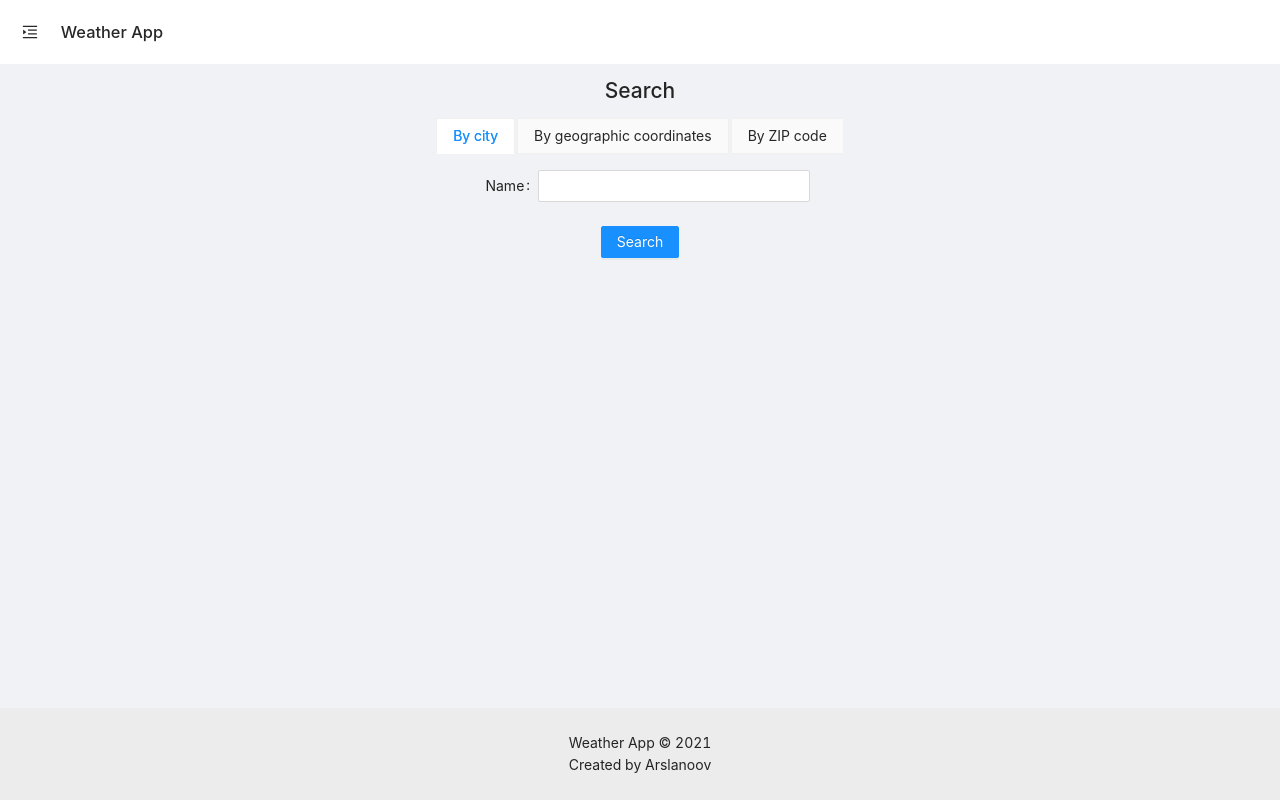
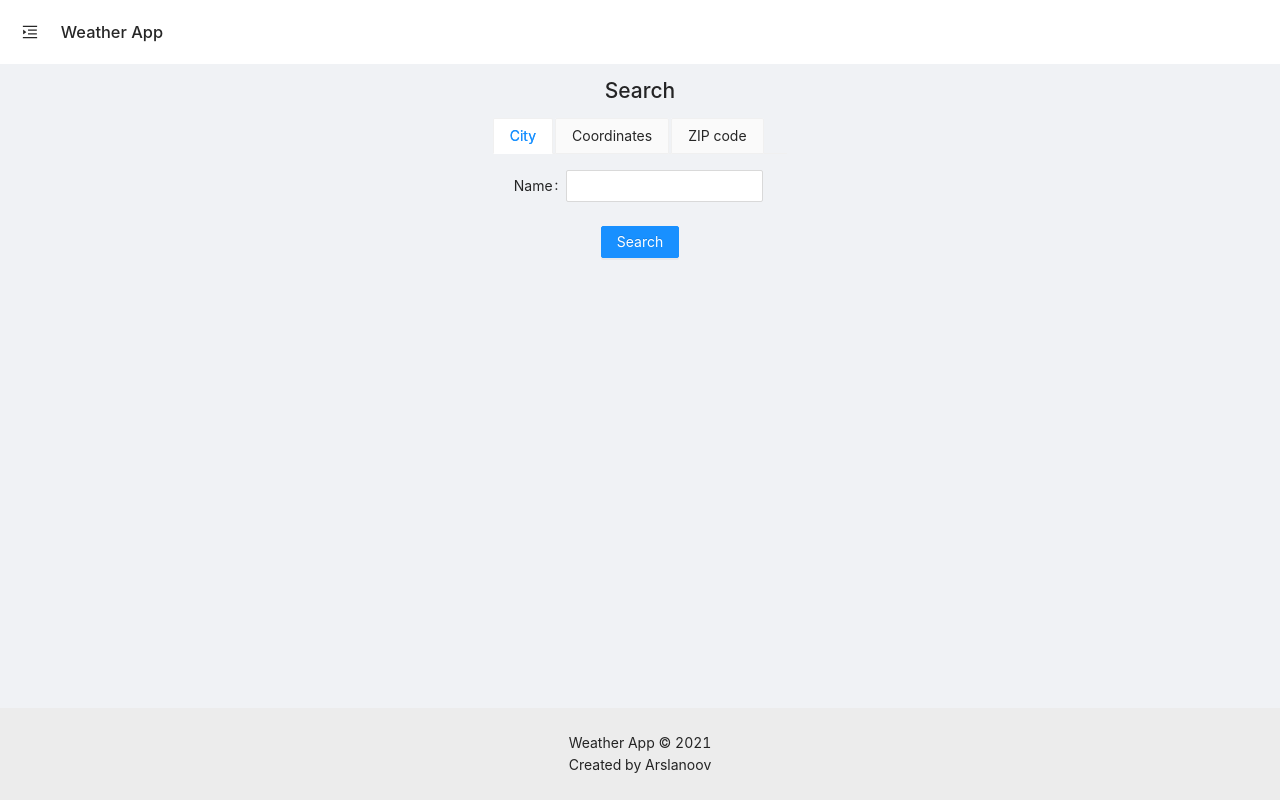
Before and after one commit to Arslanoov/react-weather-app, a React (Create React App) app in the folder app/: page /search in a window 1280 px wide. Built offline with nearby package versions, Linux system fonts and the light colour scheme; no server answers.

Commit message:
fix(app): Fixed adaptivity

```diff
--- a/app/src/weather/components/presentational/forecast/forecast-card-row/index.scss
+++ b/app/src/weather/components/presentational/forecast/forecast-card-row/index.scss
@@ -1,4 +1,5 @@
 @import "assets/styles/abstracts/variables";
+@import "assets/styles/abstracts/mixins";
 
 .forecast-card-row {
   .ant-list-item-main {
@@ -7,12 +8,18 @@
     align-items: center;
   }
 
+  @include breakpoint-to($mobile) {
+    .ant-list-item-extra {
+      margin: 0;
+    }
+  }
+
   &__title {
     font-weight: $bold;
   }
 
   &__temp {
-    margin: 0;
+    margin: 0 1rem 0 0;
     font-size: 1.5rem;
     font-weight: 700;
   }
--- a/app/src/weather/components/presentational/manage-icon/index.scss
+++ b/app/src/weather/components/presentational/manage-icon/index.scss
@@ -1,3 +1,4 @@
+@import "assets/styles/abstracts/variables";
 @import "assets/styles/abstracts/mixins";
 
 .manage-icon {
--- a/app/src/weather/components/presentational/search/city-find-form/CityFindForm.tsx
+++ b/app/src/weather/components/presentational/search/city-find-form/CityFindForm.tsx
@@ -42,7 +42,7 @@ const CityFindForm: React.FC<Props> = ({ onSubmit }) => {
       onFinish={formik.handleSubmit}
     >
       <Tabs onTabClick={(name) => changeTab(name as SearchType)} defaultActiveKey="1" type="card" size="small">
-        <TabPane tab="By city" key="city">
+        <TabPane tab="City" key="city">
           <Form.Item
             label="Name"
             name="cityName"
@@ -57,7 +57,7 @@ const CityFindForm: React.FC<Props> = ({ onSubmit }) => {
             />
           </Form.Item>
         </TabPane>
-        <TabPane tab="By geographic coordinates" key="coordinates">
+        <TabPane tab="Coordinates" key="coordinates">
           <Form.Item
             label="Latitude"
             name="latitude"
@@ -85,7 +85,7 @@ const CityFindForm: React.FC<Props> = ({ onSubmit }) => {
             />
           </Form.Item>
         </TabPane>
-        <TabPane tab="By ZIP code" key="zip">
+        <TabPane tab="ZIP code" key="zip">
           <Form.Item
             label="ZIP code"
             name="zipCode"
--- a/app/src/weather/components/presentational/weather-card-row/WeatherCardRow.tsx
+++ b/app/src/weather/components/presentational/weather-card-row/WeatherCardRow.tsx
@@ -35,7 +35,7 @@ const WeatherCardRow: React.FC<Props> = ({
   withActions = true,
   detailed = false,
 }) => (
-  <Card.Grid className={`weather-card-row ${className}`}>
+  <Card.Grid className={`weather-card-row ${className}`} hoverable={false}>
     {
       canDelete
       && onDelete
--- a/app/src/weather/components/presentational/weather-card-row/index.scss
+++ b/app/src/weather/components/presentational/weather-card-row/index.scss
@@ -28,6 +28,11 @@
     @include breakpoint-to($mobile) {
       font-weight: $bold;
     }
+  }
+
+  &__clouds {
+    display: flex;
+    justify-content: center;
   }
 
   &__temp {
@@ -84,6 +89,17 @@
   &__actions {
     display: flex;
     flex-direction: column;
+
+    @include breakpoint-to($mobile) {
+      position: absolute;
+      top: 3rem;
+      left: 1.45rem;
+    }
+
+    @include breakpoint-to($mobile-sm) {
+      top: 2rem;
+      left: 1.5rem;
+    }
   }
 
   &__action {
@@ -91,17 +107,6 @@
     color: $black;
 
     @include pointer-on-hover();
-
-    @include breakpoint-to($mobile) {
-      position: absolute;
-      top: 3rem;
-      right: 1.45rem;
-    }
-
-    @include breakpoint-to($mobile-sm) {
-      top: 2rem;
-      right: 1.5rem;
-    }
 
     &:first-of-type {
       margin-bottom: 1rem;
@@ -111,6 +116,6 @@
   &__delete {
     position: absolute;
     top: 1rem;
-    right: 1.65rem;
+    left: 1.6rem;
   }
 }
--- a/app/src/weather/pages/search/index.scss
+++ b/app/src/weather/pages/search/index.scss
@@ -22,10 +22,10 @@
 
   &__item {
     &.search__item_expanded {
-      width: 50%;
+      width: 70%;
 
       @include breakpoint-to($desktop-sm) {
-        width: 70%;
+        width: 85%;
       }
 
       @include breakpoint-to($mobile) {
--- a/app/src/weather/pages/weather/index.scss
+++ b/app/src/weather/pages/weather/index.scss
@@ -1,3 +1,6 @@
+@import "assets/styles/abstracts/variables";
+@import "assets/styles/abstracts/mixins";
+
 .weather {
   display: flex;
   flex-direction: column;
@@ -5,7 +8,11 @@
 
   &__current,
   &__forecast {
-    width: 80%;
+    width: 95%;
+
+    @include breakpoint-to($mobile) {
+      width: 100%;
+    }
   }
 
   &__forecast {
```
